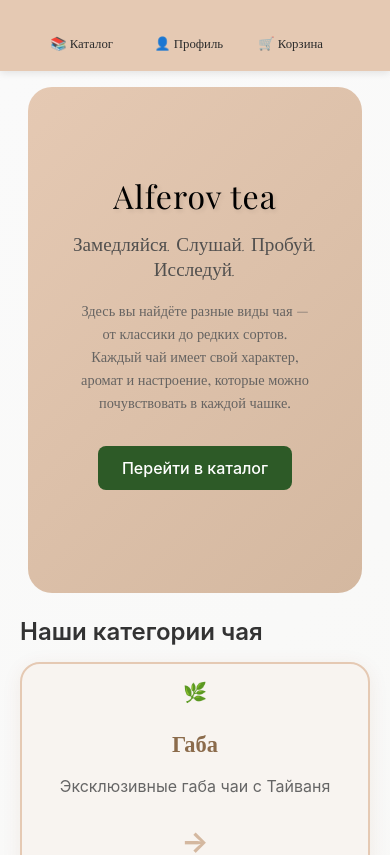
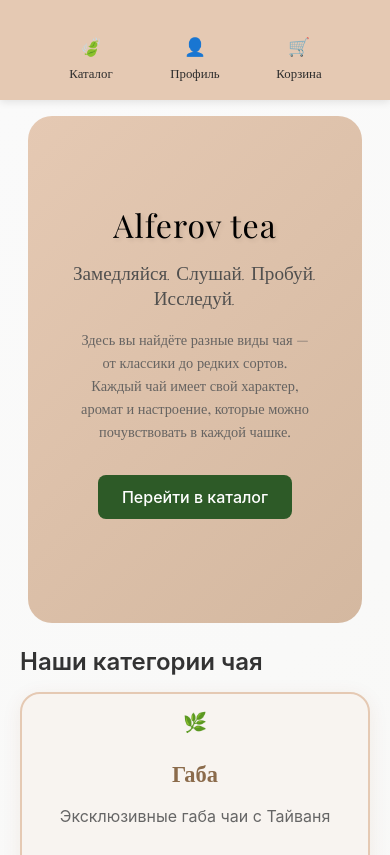
Before and after one commit to lianafah/tea-marketplace, a React (Vite) app: page / in a window 390 px wide. Shown: the top 855 px of the page. Built offline with nearby package versions, Linux system fonts and the light colour scheme; a web font is replaced by a local one.

Commit message:
Change catalog emoji to leaf and add mobile responsive layout with emojis above text

```diff
--- a/src/components/Header.css
+++ b/src/components/Header.css
@@ -84,6 +84,15 @@
     flex: 1;
     max-width: 120px;
     text-align: center;
+    flex-direction: column;
+    gap: 0.25rem;
+  }
+
+  .nav-link::before {
+    content: attr(data-emoji);
+    font-size: 1.2rem;
+    display: block;
+    margin-bottom: 0.25rem;
   }
 
   .header {
@@ -96,6 +105,13 @@
     padding: 0.4rem 0.6rem;
     font-size: 0.8rem;
     max-width: 100px;
+    flex-direction: column;
+    gap: 0.2rem;
+  }
+
+  .nav-link::before {
+    font-size: 1.1rem;
+    margin-bottom: 0.2rem;
   }
 
   .header-right {
--- a/src/components/Header.tsx
+++ b/src/components/Header.tsx
@@ -27,22 +27,25 @@ const Header: React.FC = () => {
             <Link
               to="/catalog"
               className={`nav-link ${isActive('/catalog') ? 'active' : ''}`}
+              data-emoji="🍃"
             >
-                     📚 Каталог
+              Каталог
             </Link>
 
             <Link
               to="/profile"
               className={`nav-link ${isActive('/profile') ? 'active' : ''}`}
+              data-emoji="👤"
             >
-                     👤 Профиль
+              Профиль
             </Link>
 
             <Link
               to="/cart"
               className={`nav-link ${isActive('/cart') ? 'active' : ''}`}
+              data-emoji="🛒"
             >
-                     🛒 Корзина
+              Корзина
               {cartItemsCount > 0 && (
                 <span className="cart-badge">{cartItemsCount}</span>
               )}
```
Lines whose indentation alone changed are shown as unchanged.
